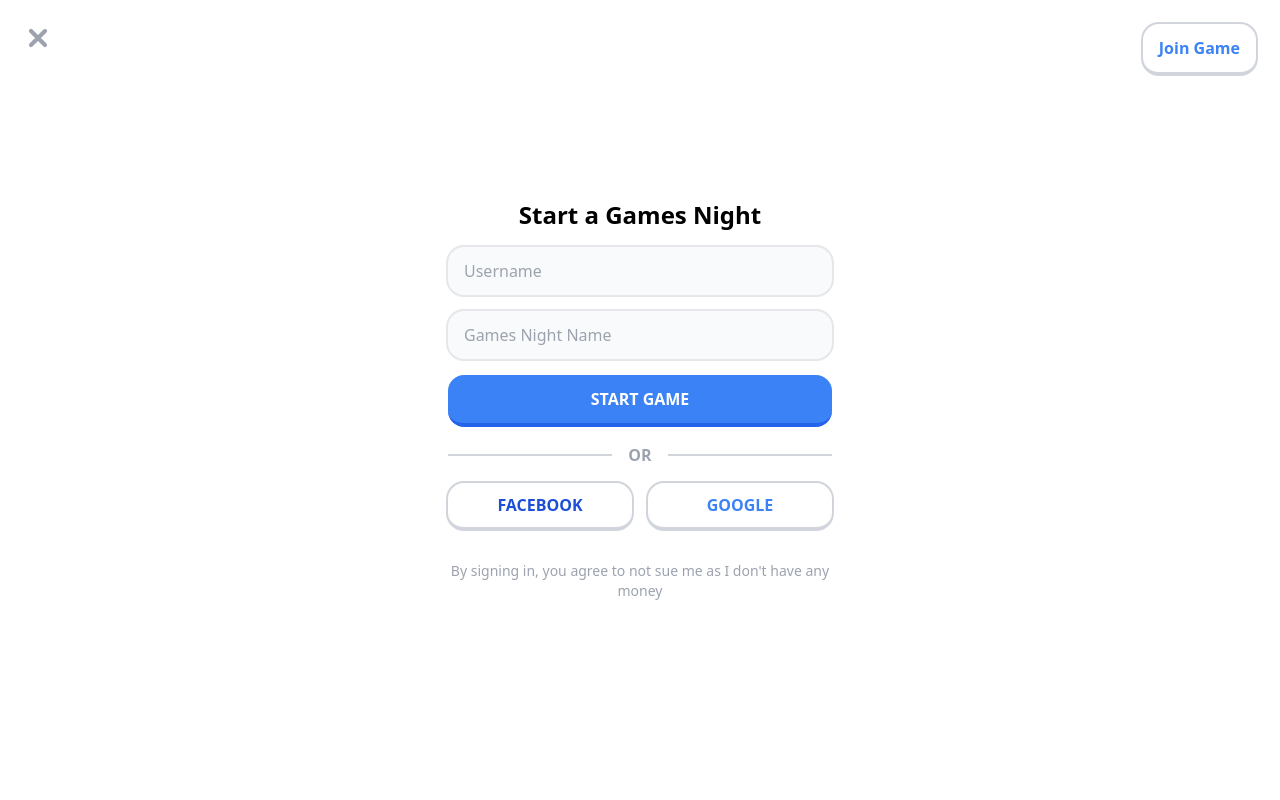
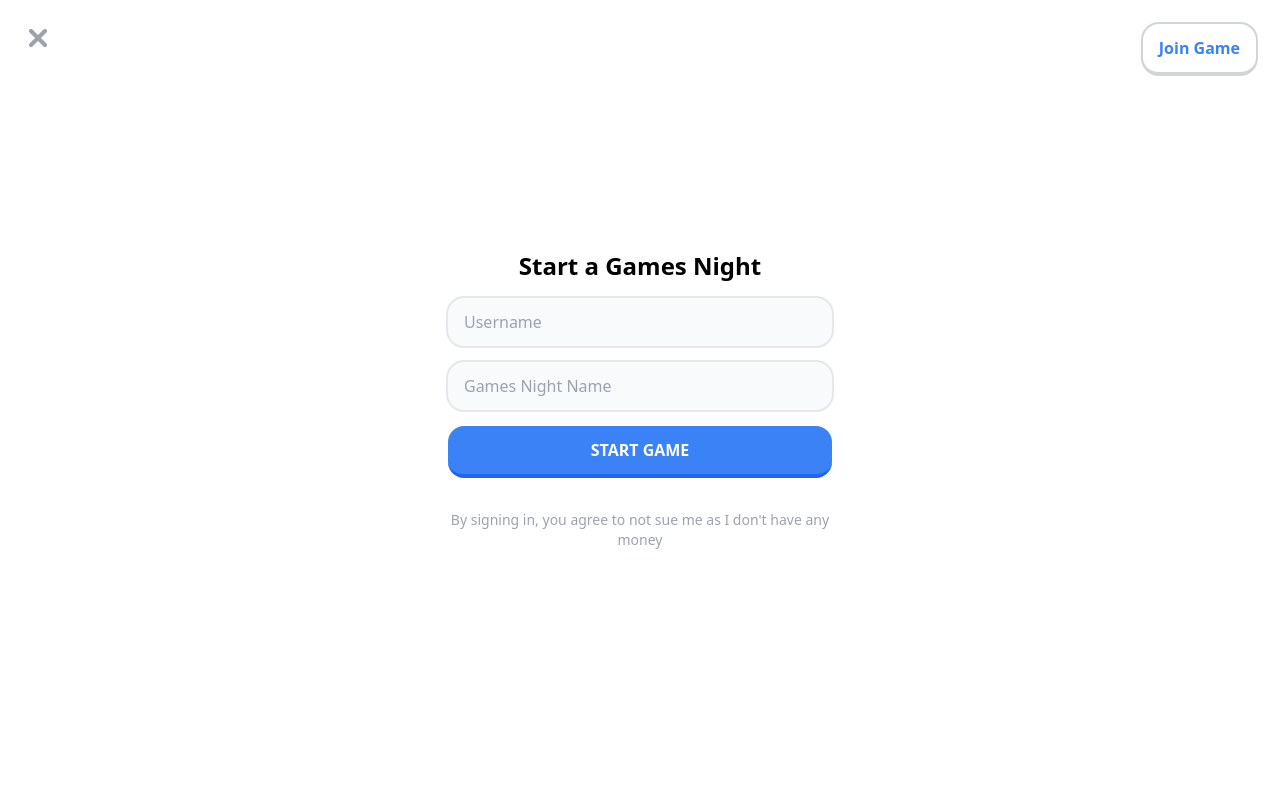
Before and after one commit to HawkshawJake/olypmic-wii-games.github.io, a Flask app: page / in a window 1280 px wide. Run offline with Flask 3, Linux system fonts and the light colour scheme; some libraries are stand-ins or nearby versions.

Commit message:
log in screen ui update

```diff
--- a/app/templates/index.html
+++ b/app/templates/index.html
@@ -47,18 +47,7 @@
                 </div>
                 <button class="w-full rounded-2xl border-b-4 border-b-blue-600 bg-blue-500 py-3 font-bold text-white hover:bg-blue-400 active:translate-y-[0.125rem] active:border-b-blue-400">JOIN GAME</button>
             </div>
-
-            <div class="flex items-center space-x-4">
-                <hr class="w-full border border-gray-300" />
-                <div class="font-semibold text-gray-400">OR</div>
-                <hr class="w-full border border-gray-300" />
-            </div>
-
             <footer>
-                <div class="grid grid-cols-2 gap-4">
-                    <a href="#" class="rounded-2xl border-b-2 border-b-gray-300 bg-white px-4 py-2.5 font-bold text-blue-700 ring-2 ring-gray-300 hover:bg-gray-200 active:translate-y-[0.125rem] active:border-b-gray-200">FACEBOOK</a>
-                    <a href="#" class="rounded-2xl border-b-2 border-b-gray-300 bg-white px-4 py-2.5 font-bold text-blue-500 ring-2 ring-gray-300 hover:bg-gray-200 active:translate-y-[0.125rem] active:border-b-gray-200">GOOGLE</a>
-                </div>
 
                 <div class="mt-8 text-sm text-gray-400">
                     By signing in, you agree to not sue me as I don't have any money
```
